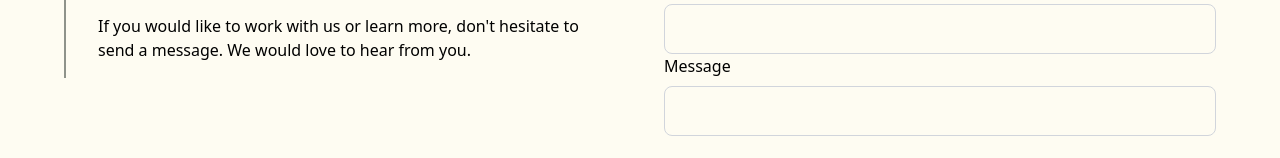
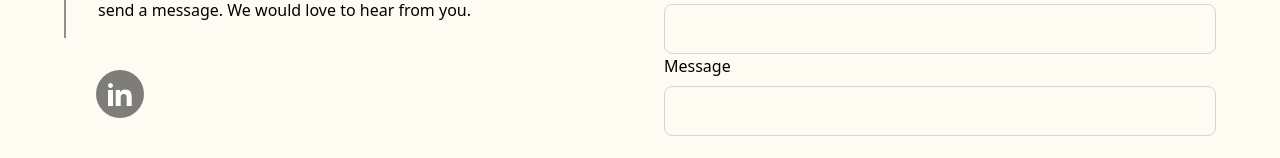
Before and after one commit to MastracciN/eli-consulting, a React (Vite) app: page /contact in a window 1280 px wide. Shown: the part 588-746 px from the top of the page. Built offline with nearby package versions, Linux system fonts and the light colour scheme.

Commit message:
added linkedin button with styling to contact page

```diff
--- a/src/pages/Contact.jsx
+++ b/src/pages/Contact.jsx
@@ -57,6 +57,24 @@ const Contact = () => {
                                 https://www.linkedin.com/in/elijah-blackbird-he-him-390374206/
                             </a> */}
                         </div>
+                        <div className='flex mt-8 ml-8'>
+                            <a
+                                href='https://www.linkedin.com/in/elijah-blackbird-he-him-390374206/'
+                                target='_blank'
+                                rel='noopener noreferrer'
+                            >
+                                <div className='w-12 h-12 flex items-center justify-center rounded-full bg-black/50 hover:bg-dg transition transform hover:scale-110'>
+                                    <svg
+                                        viewBox="0 0 24 24"
+                                        xmlns="http://www.w3.org/2000/svg"
+                                        className="w-6 h-6 text-white"
+                                        fill="currentColor"
+                                    >
+                                        <path d="M4.98 3.5C4.98 4.88 3.87 6 2.5 6S0 4.88 0 3.5 1.12 1 2.5 1 4.98 2.12 4.98 3.5zM0 8h5v16H0V8zm7.5 0h4.7v2.2h.1c.7-1.3 2.4-2.7 5-2.7 5.4 0 6.4 3.5 6.4 8v9.5h-5v-8.4c0-2-.04-4.6-2.8-4.6-2.8 0-3.2 2.2-3.2 4.4v8.6h-5V8z"/>
+                                    </svg>
+                                </div>
+                            </a>
+                        </div>
                     </div>
 
                     <div className="flex-1">
```
Also changed, not shown: src/assets/linkedin.svg (added).
